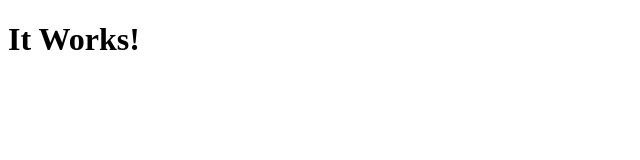
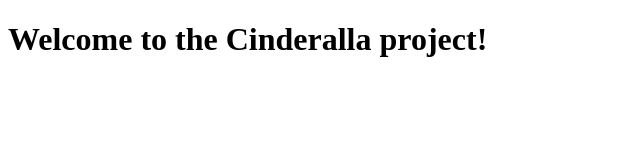
Before and after one commit to cinderalla/cinderalla.github.io, a plain HTML site: page index.html in a window 1280 px wide. Shown: the whole page, without its empty margins (0-640 px from the left). Drawn offline with Linux system fonts and the light colour scheme.

Commit message:
modify index.html

```diff
--- a/index.html
+++ b/index.html
@@ -1,6 +1,6 @@
 <!DOCTYPE HTML>
 <html>
   <body>
-    <h1>It Works!</h1>
+    <h1>Welcome to the Cinderalla project!</h1>
   </body>
 </html>
```
